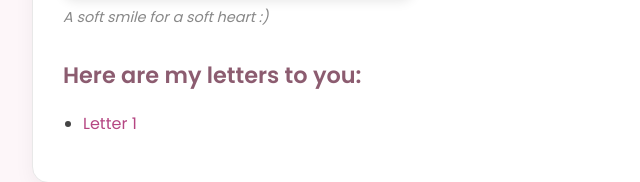
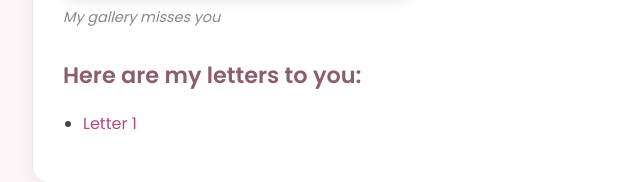
Before and after one commit to I-code-now296/rep_2_janh, a plain HTML site: page p1.html in a window 1280 px wide. Shown: the part 627-809 px from the top of the page, 227-867 px from the left. Drawn offline with Linux system fonts and the light colour scheme.

Commit message:
Update p1.html

```diff
--- a/p1.html
+++ b/p1.html
@@ -99,7 +99,7 @@
       <h1>Janhavi: We're all so lucky to have her &lt;3</h1>
       <figure>
         <img src="./im23.webp" alt=":D" />
-        <figcaption>A soft smile for a soft heart :)</figcaption>
+        <figcaption>My gallery misses you </figcaption>
       </figure>
       <h2>Here are my letters to you:</h2>
       <ul>
```
